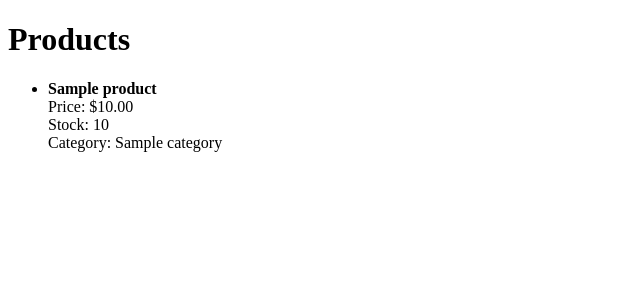
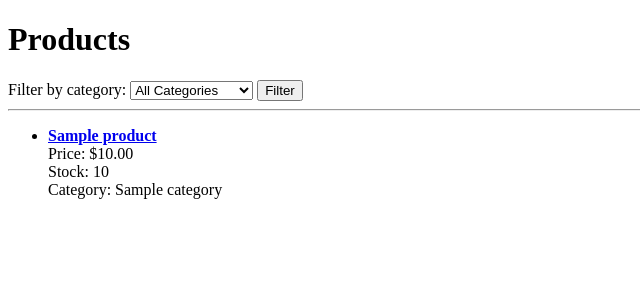
Before and after one commit to nargesrezaii/simple_store, a Django app: page /products/ in a window 1280 px wide. Shown: the top 300 px of the page, without its empty margins (0-640 px from the left). Run offline with Django 4.2, Linux system fonts and the light colour scheme; tables that the repository leaves empty hold one stand-in row (values such as "Sample post").

Commit message:
Modify product list view to filter products by category

```diff
--- a/products/templates/products/product_list.html
+++ b/products/templates/products/product_list.html
@@ -5,12 +5,28 @@
 </head>
 <body>
     <h1>Products</h1>
+
+    <form method="get">
+        <label for="category">Filter by category:</label>
+        <select name="category" id="category">
+            <option value="">All Categories</option>
+            {% for category in categories %}
+            <option value="{{ category.id }}"
+                    {% if category.id == selected_category %}selected{% endif %}>
+                    {{ category.name }}
+            </option>
+            {% endfor %}
+        </select>
+        <button type="submit">Filter</button>
+    </form>
+    <hr />
+
     {% if products %}
-
     <ul>
         {% for product in products %}
         <li>
-            <strong>{{product.name}}</strong><br />
+            <a href="{% url 'product_detail' product.pk %}">
+            <strong>{{product.name}}</strong></a><br />
             Price: ${{ product.price }}<br>
             Stock: {{ product.stock }}<br>
             Category: {{ product.category.name }} <br />
--- a/products/views.py
+++ b/products/views.py
@@ -27,9 +27,18 @@ def create_category(request):
                  {'form': form})
 
 def product_list(request):
-    products = Product.objects.all()
+    products = Product.objects.select_related('category')
+    categories = Category.objects.all()
 
-    return render(request, 'products/product_list.html', {'products':products})
+    category_id = request.GET.get('category')
+
+    if category_id:
+        category_id = int(category_id)
+        products = products.filter(category_id=category_id)
+
+    context = {'products':products, 'categories': categories, 'selected_category': category_id,}
+
+    return render(request, 'products/product_list.html', context)
 
 def product_detail(request, pk):
     product = get_object_or_404(
```
